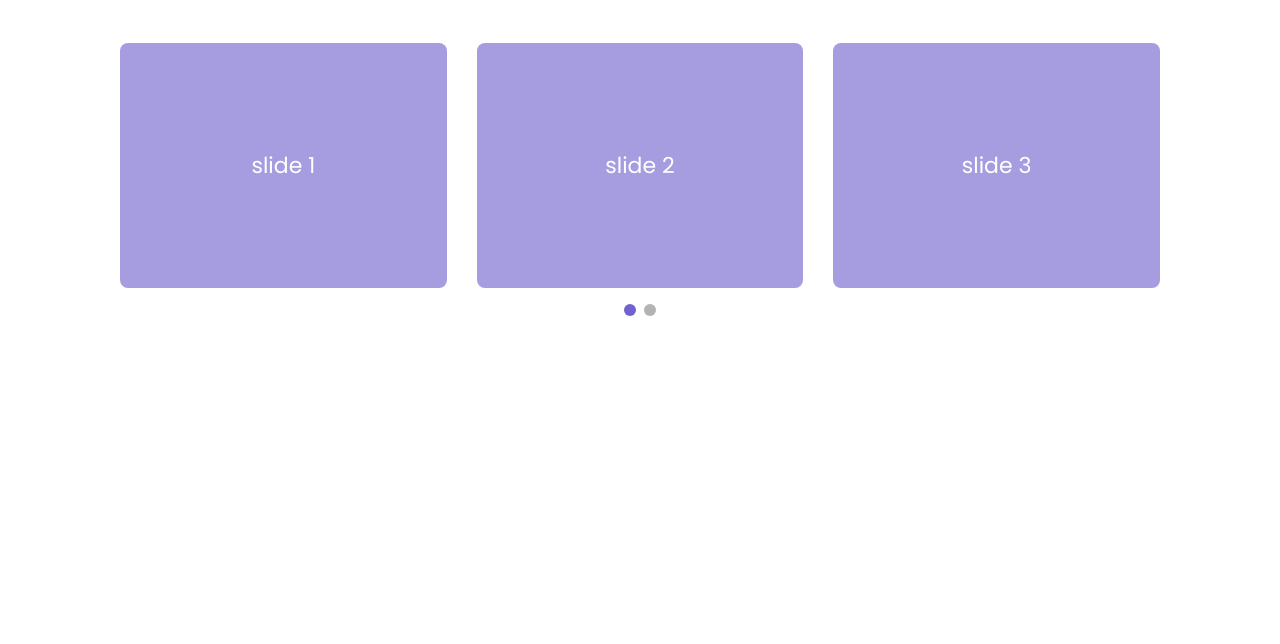
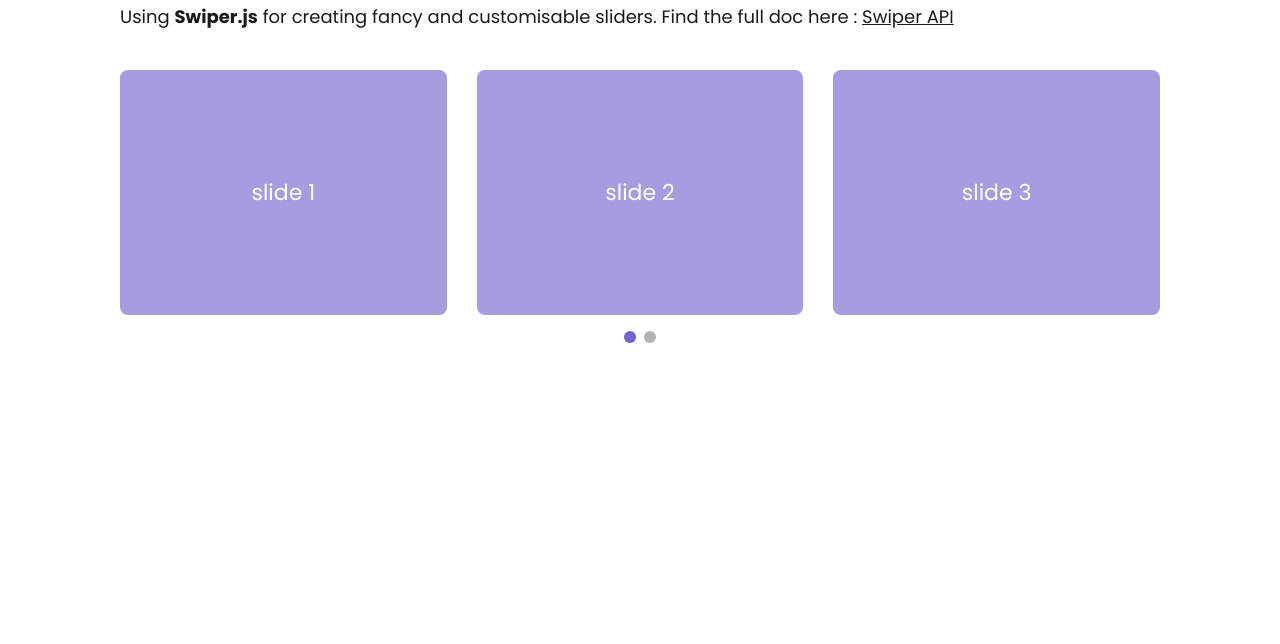
Before and after one commit to francois-procab/components-library, a website built with webpack: page components/sliders.html in a window 1280 px wide. Shown: the part 156-800 px from the top of the page. Built offline with nearby package versions, Linux system fonts and the light colour scheme.

Commit message:
Clean node modules

```diff
--- a/components/sliders.html
+++ b/components/sliders.html
@@ -14,6 +14,7 @@
 		<a href="/" class="backlink">Back to components</a>
 		<div class="wrapper">
 			<h1>Slider</h1>
+			<p>Using <strong>Swiper.js</strong> for creating fancy and customisable sliders. Find the full doc here : <a href="https://swiperjs.com/swiper-api">Swiper API</a></p>
 		</div>
 	</header>
 	<main class="wrapper">
--- a/package.json
+++ b/package.json
@@ -26,11 +26,9 @@
     "webpack-stream": "^6.1.2"
   },
   "dependencies": {
-    "glob": "^9.3.2",
     "highlight.js": "^11.7.0",
     "pexels": "^1.4.0",
     "swiper": "^9.1.1",
-    "webpack": "^5.75.0",
-    "webpack-glob-loader": "^1.0.0"
+    "webpack": "^5.75.0"
   }
 }
```
